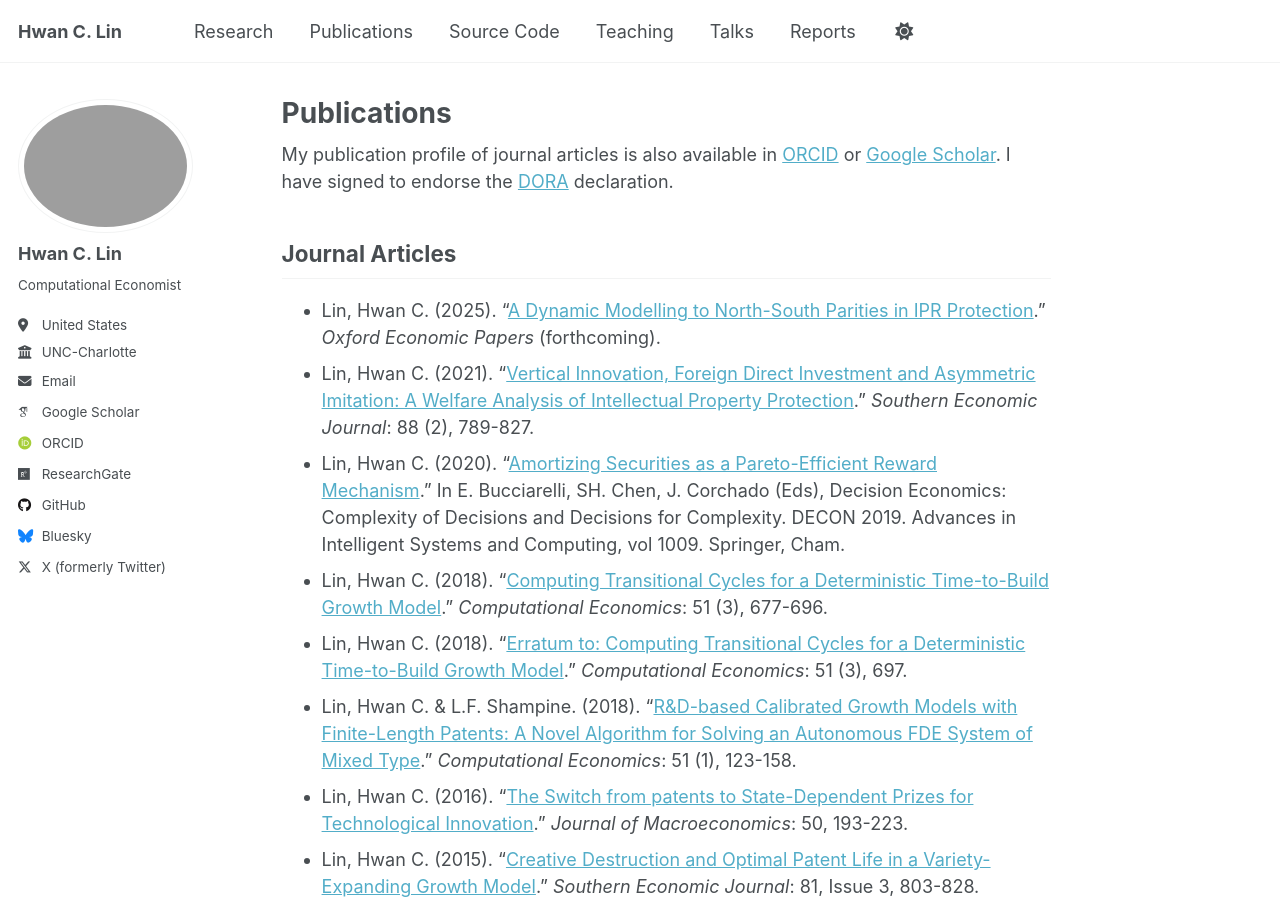
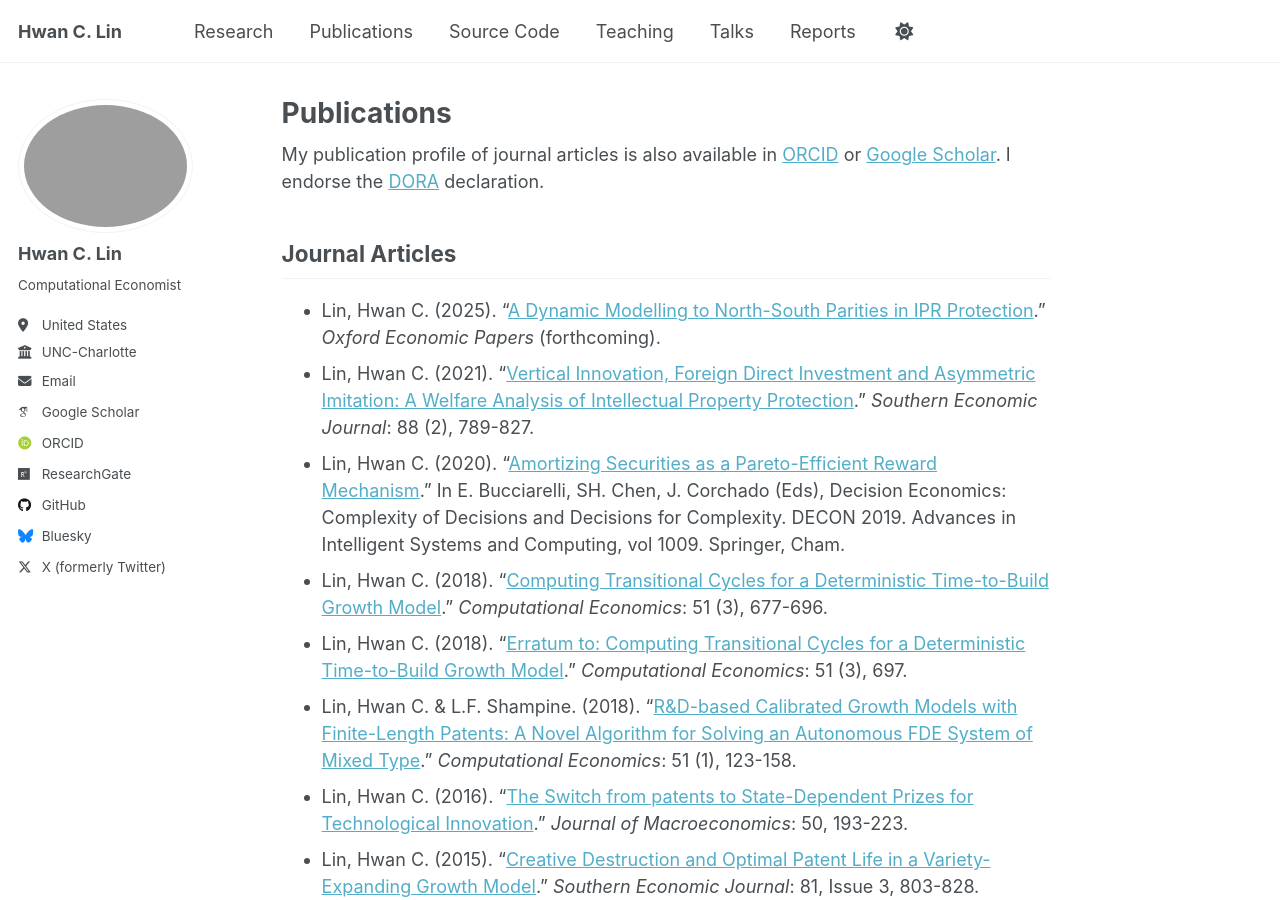
Before and after one commit to hwanclin/hwanclin.github.io, a Jekyll site: the page built from _pages/publications.md, in a window 1280 px wide and 900 px high. Built offline with Jekyll 4.4.1, drawn with Linux system fonts in a browser that asks for light colours; some web fonts are replaced; a script that is not in the unit is left out.

Commit message:
Update publications.md

```diff
--- a/_pages/publications.md
+++ b/_pages/publications.md
@@ -6,7 +6,7 @@ nav: true
 nav_order: 2
 ---
 
-My publication profile of journal articles is also available in [ORCID](https://orcid.org/0000-0002-9983-8078) or [Google Scholar](https://scholar.google.com/citations?user=u9C67bMAAAAJ&hl=en). I have signed to endorse the [DORA](https://sfdora.org/) declaration.
+My publication profile of journal articles is also available in [ORCID](https://orcid.org/0000-0002-9983-8078) or [Google Scholar](https://scholar.google.com/citations?user=u9C67bMAAAAJ&hl=en). I endorse the [DORA](https://sfdora.org/) declaration.
 
 
 ## Journal Articles
```
